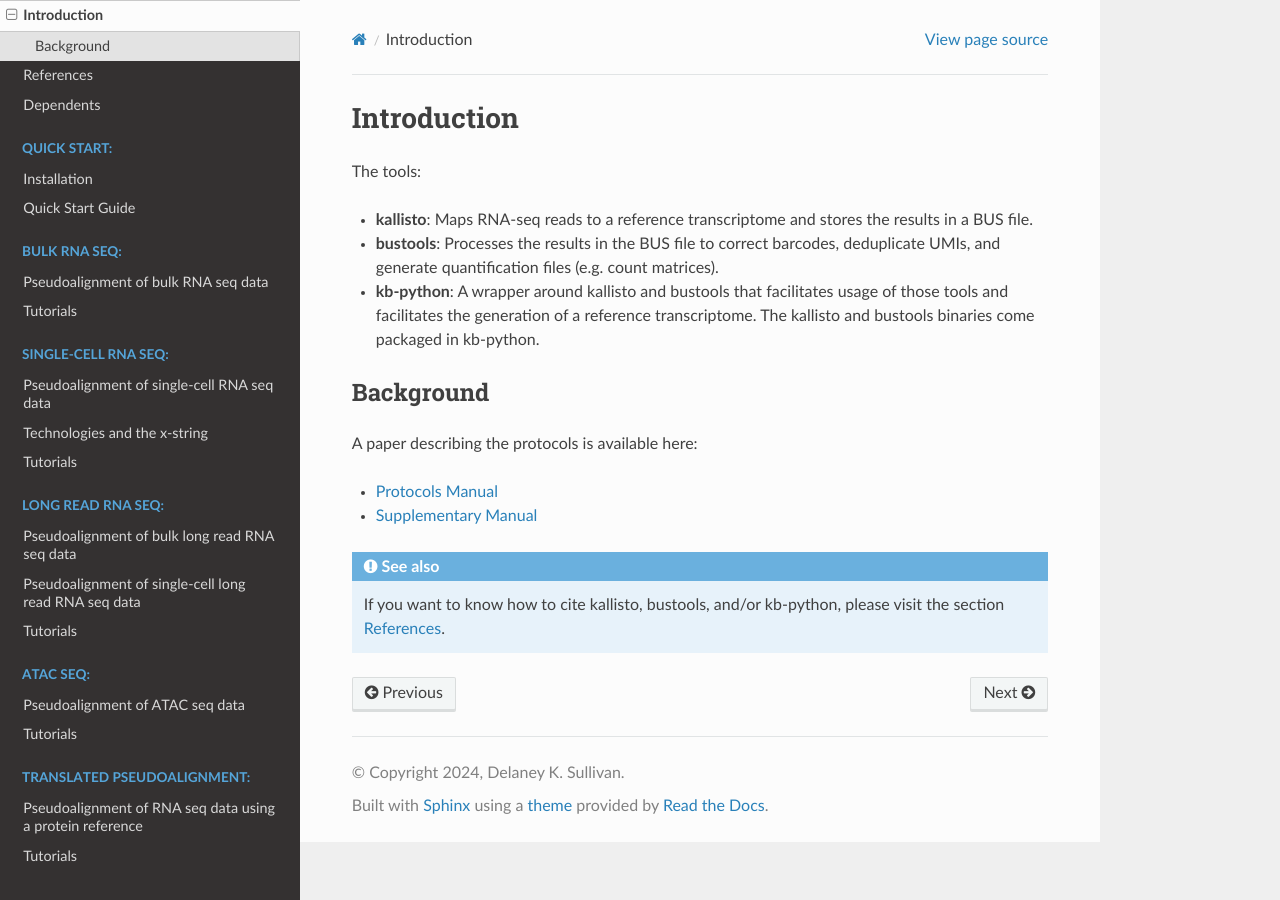
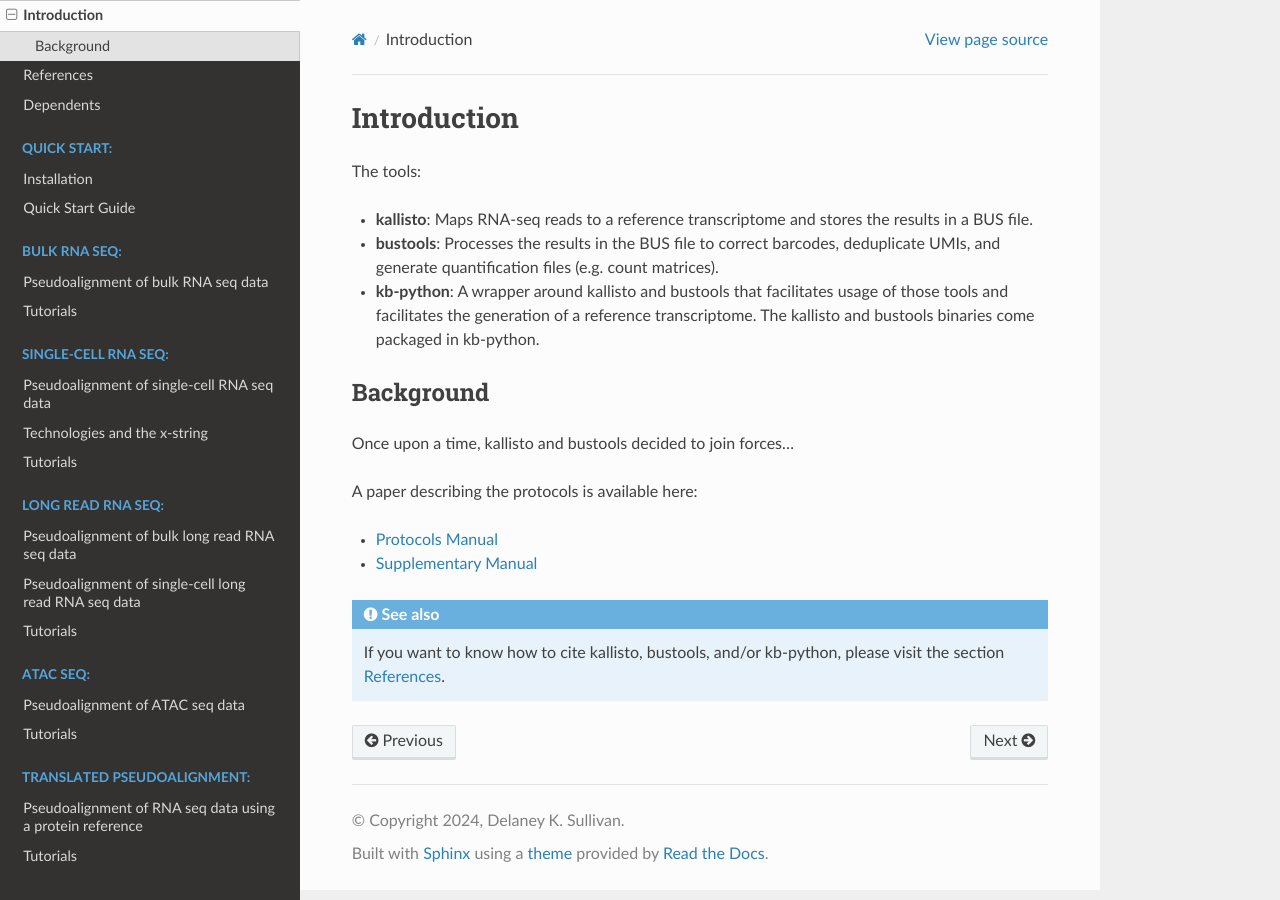
Before and after one commit to pachterlab/kb_docs, a Sphinx documentation site: the page built from docs/source/overview/introduction.rst, in a window 1280 px wide. Built offline with Sphinx 7.4.7 and the Read the Docs theme 2.0.0, drawn with Linux system fonts in a browser that asks for light colours.

Commit message:
Update introduction.rst

```diff
--- a/docs/source/overview/introduction.rst
+++ b/docs/source/overview/introduction.rst
@@ -12,6 +12,8 @@ The tools:
 Background
 ^^^^^^^^
 
+Once upon a time, kallisto and bustools decided to join forces...
+
 A paper describing the protocols is available here:
 
 * `Protocols Manual <https://www.biorxiv.org/content/10.1101/2023.11.21.568164v2.full.pdf>`_
```
